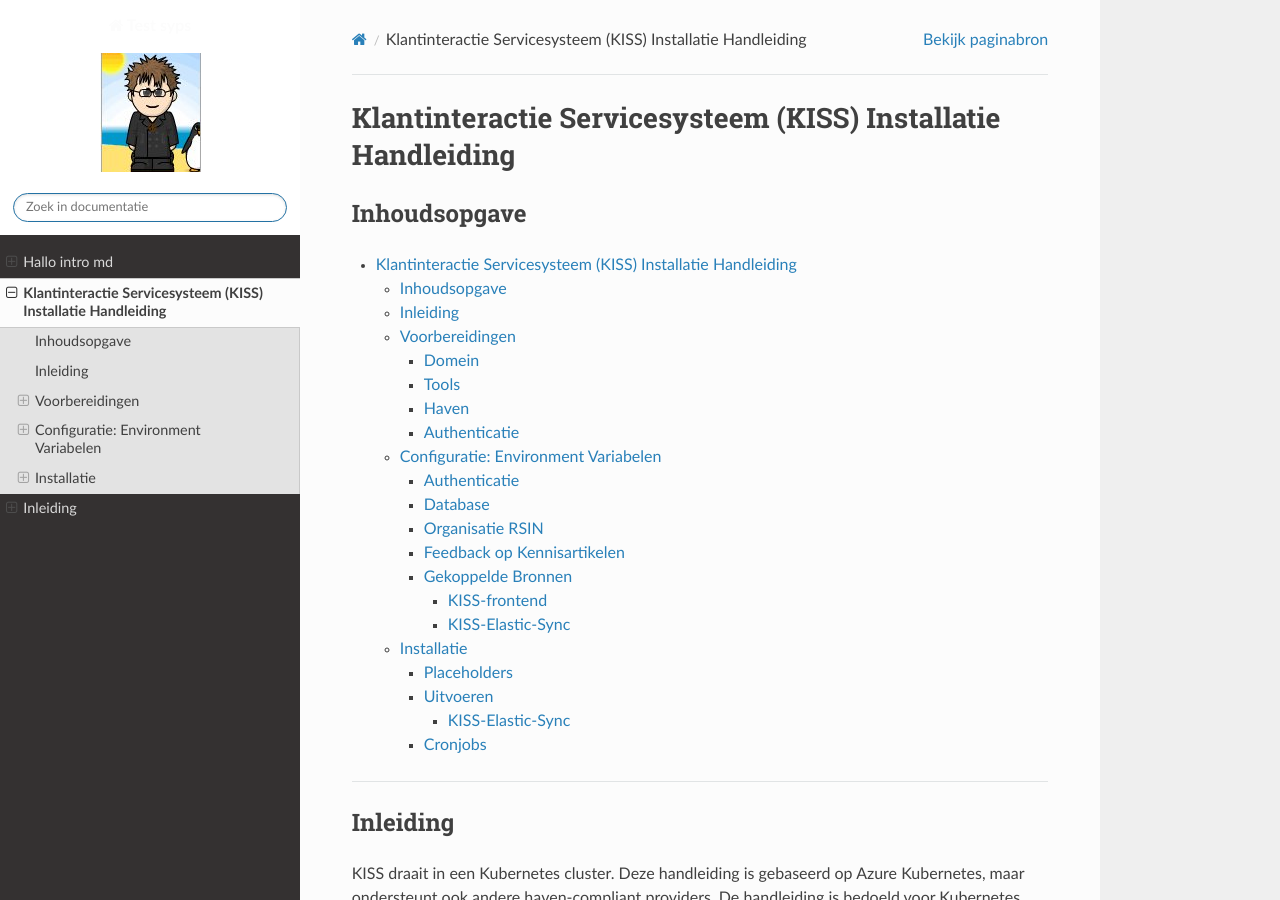
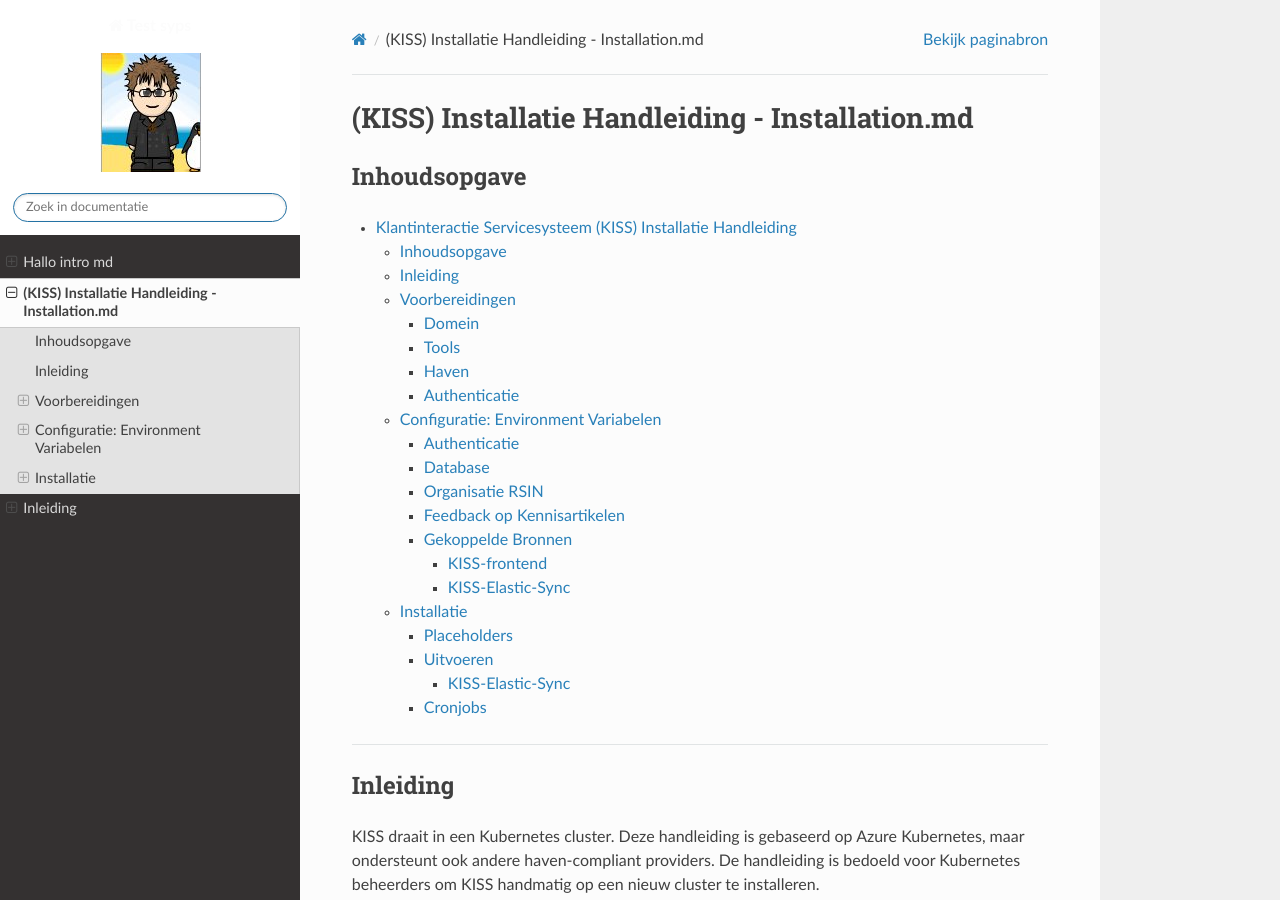
Before and after one commit to sytskevanhasselt/TestSyps, a Sphinx documentation site: the page built from docs/INSTALLATION.md, in a window 1280 px wide and 900 px high. Built offline with Sphinx 7.4.7 and the Read the Docs theme 3.1.0, drawn with Linux system fonts in a browser that asks for light colours.

Commit message:
Update INSTALLATION.md

```diff
--- a/docs/INSTALLATION.md
+++ b/docs/INSTALLATION.md
@@ -1,4 +1,4 @@
-# Klantinteractie Servicesysteem (KISS) Installatie Handleiding
+# (KISS) Installatie Handleiding - Installation.md
 
 ## Inhoudsopgave
 
```
